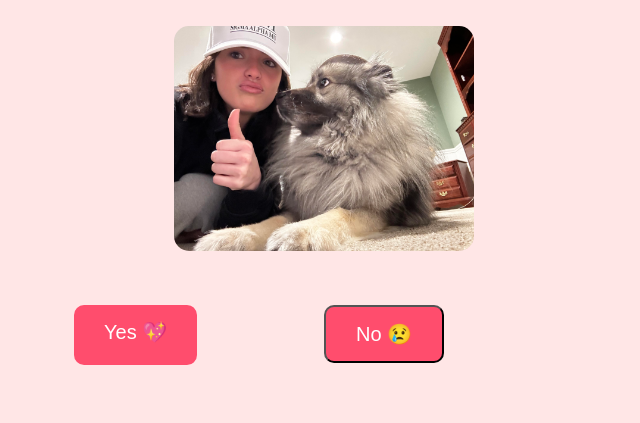
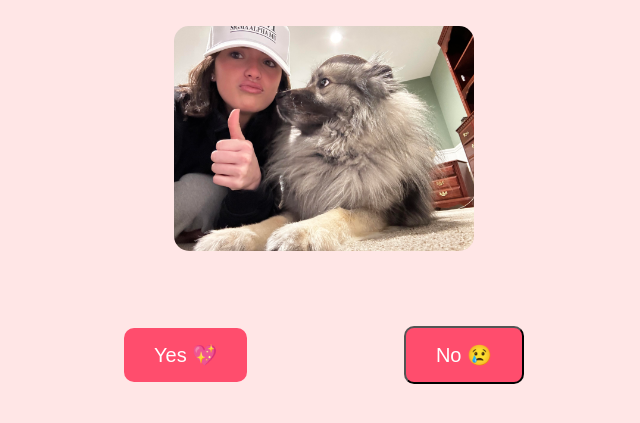
Before and after one commit to jcollier14/valentine-page, a plain HTML site: page index.html in a window 1280 px wide. Shown: the part 143-566 px from the top of the page, without its empty margins (316-956 px from the left). Drawn offline with Linux system fonts and the light colour scheme.

Commit message:
Update style.css

```diff
--- a/style.css
+++ b/style.css
@@ -23,13 +23,36 @@ h1 {
     color: #ff4d6d;
 }
 
-/* NEW: container for buttons */
+p {
+    font-size: 24px;
+    color: #ff1a3c;
+}
+
+/* Button container */
 .button-container {
-    position: relative; /* needed for No button movement */
-    display: flex;
-    justify-content: space-between;
+    position: relative;       /* needed for absolute buttons */
     margin-top: 30px;
-    height: 60px; /* enough for vertical movement */
+    height: 100px;            /* enough vertical space for movement */
+    width: 100%;
+    max-width: 400px;
+    margin-left: auto;
+    margin-right: auto;
+}
+
+/* Yes button fixed left */
+#yes-btn {
+    position: absolute;
+    left: 0;
+    top: 50%;
+    transform: translateY(-50%);
+}
+
+/* No button moves */
+#no-btn {
+    position: absolute;
+    right: 0;
+    top: 50%;
+    transform: translateY(-50%);
 }
 
 .btn {
@@ -39,19 +62,10 @@ h1 {
     text-decoration: none;
     font-size: 20px;
     border-radius: 10px;
+    cursor: pointer;
     transition: 0.3s;
-    cursor: pointer;
-    position: relative; /* for transform to work */
 }
 
 .btn:hover {
     background-color: #ff1a3c;
 }
-
-/* specific for No button */
-#no-btn {
-    position: absolute;
-    top: 0;
-    left: 50%; /* starting position */
-    transform: translate(0, 0);
-}
```
